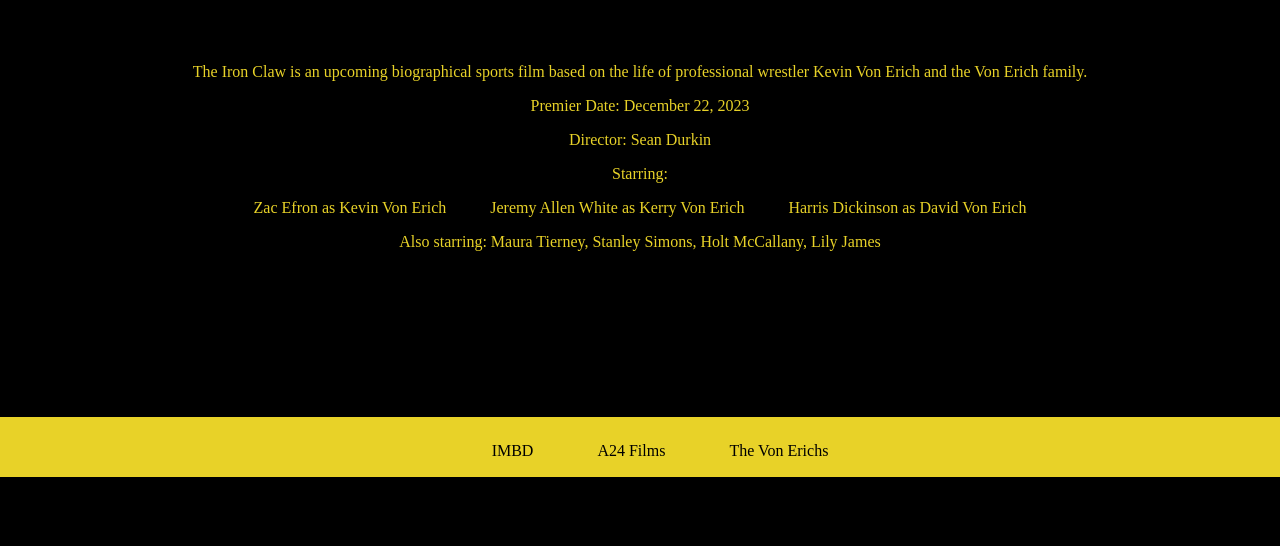
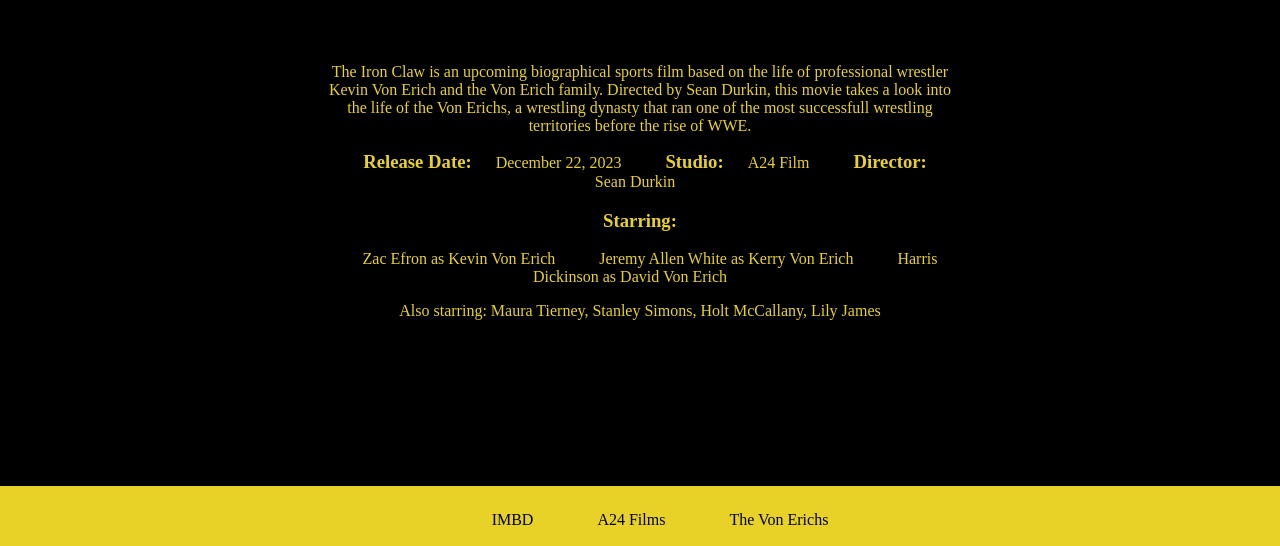
Before and after one commit to Hellis3000/MovieSiteOvning-6-7, a plain HTML site: page ÖVning6-7/Index.html in a window 1280 px wide. Shown: the part 851-1397 px from the top of the page. Before the commit the page ends 1328 px from the top, so only its background shows below. Drawn offline with Linux system fonts and the light colour scheme.

Commit message:
Add files via upload

```diff
--- a/ÖVning6-7/Index.html
+++ b/ÖVning6-7/Index.html
@@ -23,11 +23,26 @@
         <p>
           The Iron Claw is an upcoming biographical sports film based on the
           life of professional wrestler Kevin Von Erich and the Von Erich
-          family.
+          family. Directed by Sean Durkin, this movie takes a look into the life of the Von Erichs,
+          a wrestling dynasty that ran one of the most successfull wrestling territories
+          before the rise of WWE.
         </p>
-        <p>Premier Date: December 22, 2023</p>
-        <p>Director: Sean Durkin</p>
-        <p>Starring:</p>
+
+        <ul id="InfoList">
+            <li>
+                <h3>Release Date:</h3>
+                <p> December 22, 2023</p>
+            </li>
+            <li>
+                <h3>Studio:</h3>
+                <p>A24 Film</p>
+            </li>
+            <li>
+                <h3>Director:</h3>
+                <p> Sean Durkin</p>
+            </li>
+          </ul>
+        <h3>Starring:</h3>
         <ul id="ActorList">
           <li>
             <p>Zac Efron as Kevin Von Erich</p>
--- a/ÖVning6-7/style.css
+++ b/ÖVning6-7/style.css
@@ -28,6 +28,8 @@ p {
     text-align: center;
 }
 
+
+
 #Info {
     margin-top: 40px;
 
@@ -40,6 +42,34 @@ p {
     display: block;
     margin: auto;
     z-index: 0;
+    padding-left: 25%;
+    padding-right: 25%;
+}
+
+#InfoList {
+    list-style-type: none;
+    margin: 0;
+    padding: 0;
+    overflow: hidden;
+    text-align: center;
+}
+
+#InfoList li {
+    display: inline;
+    margin: 10px;
+}
+
+#InfoList li p {
+    display: inline;
+    color: rgb(232, 210, 40);
+    text-decoration: none;
+    margin: 10px;
+}
+#InfoList li h3 {
+    display: inline;
+    color: rgb(232, 210, 40);
+    text-decoration: none;
+    margin: 10px;
 }
 
 #ActorList {
@@ -75,7 +105,11 @@ p {
     margin: 20px;
 }
 
-
+h3 {
+    size: 10px;
+    color: rgb(232, 210, 40);
+    text-align: center;
+}
 #Links li a {
     size: 10px;
     display: inline;
```
